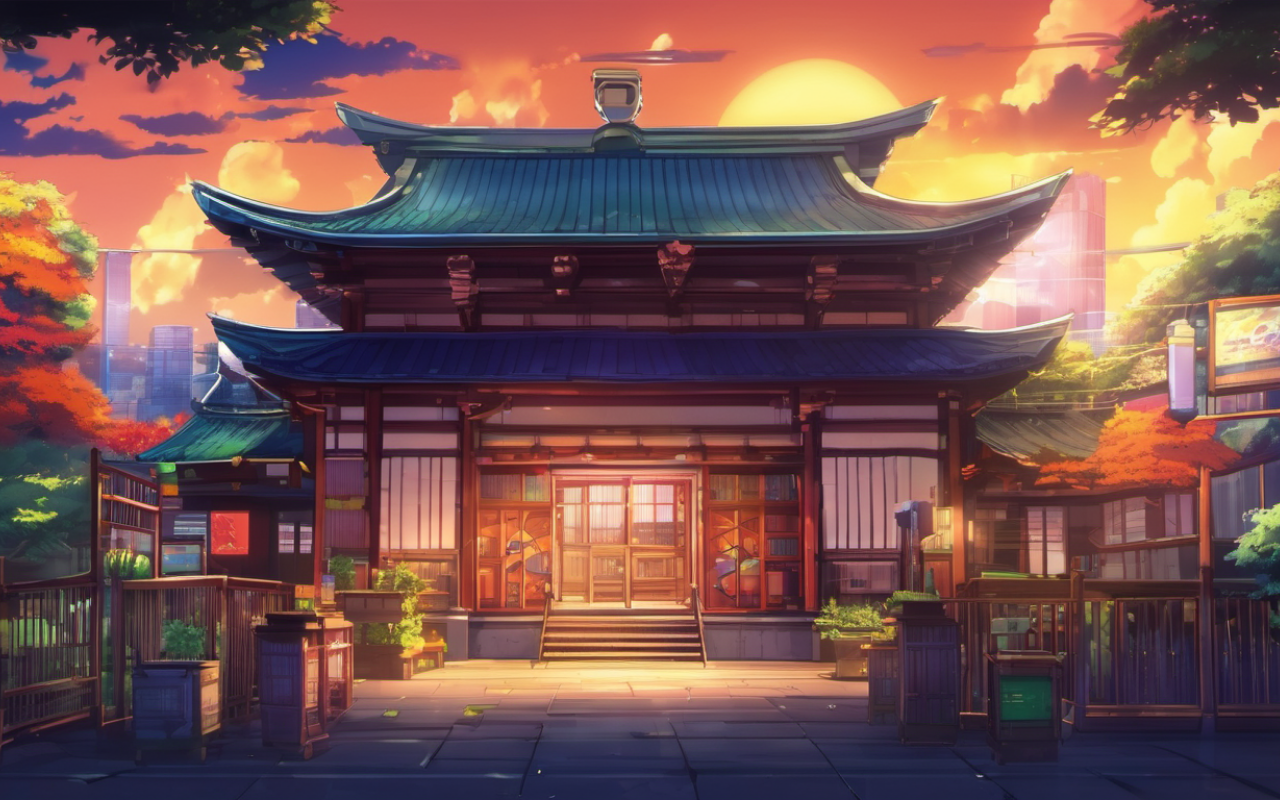
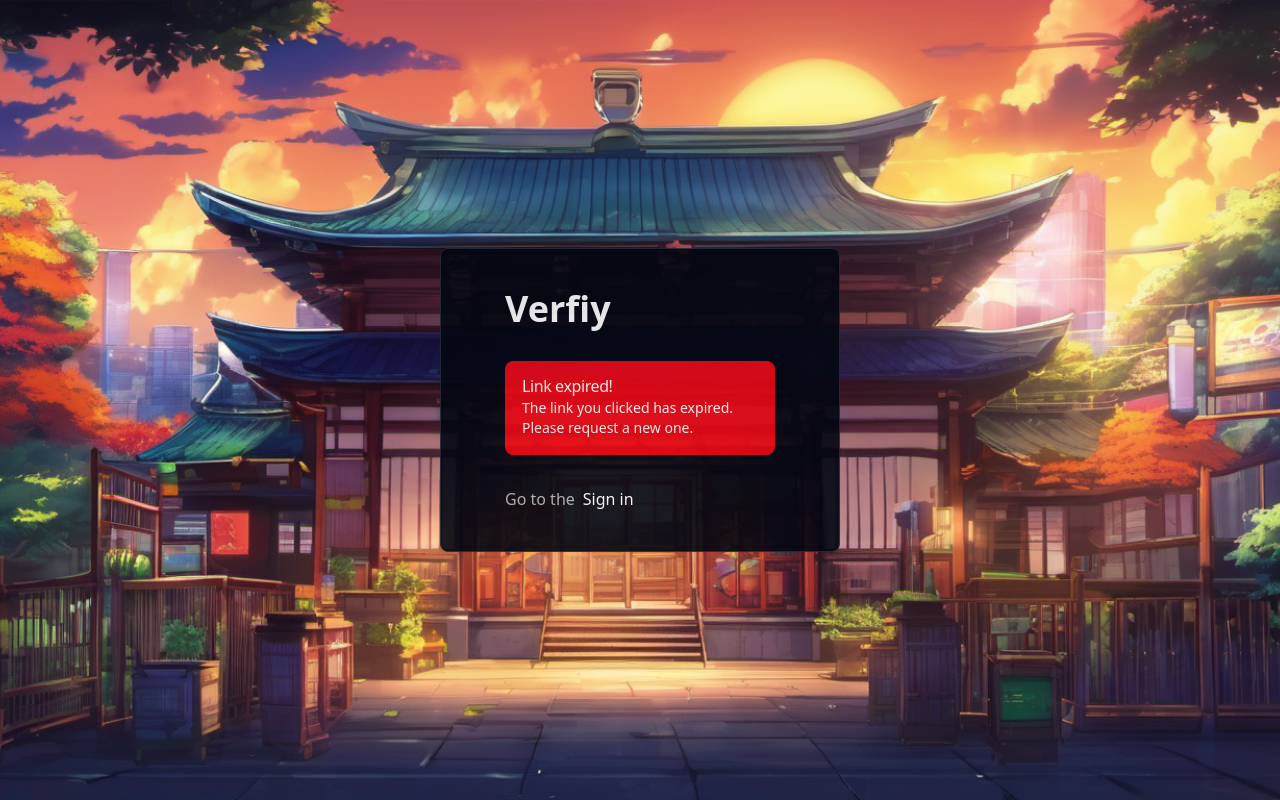
Before and after one commit to d-rubin/Videostore-Frontend, a Next.js app: page /verify in a window 1280 px wide. Before the commit this address had no page. Built offline with nearby package versions, Linux system fonts and the light colour scheme.

Commit message:
feat: implemented verification of newly registered user

```diff
--- /dev/null
+++ b/app/(auth)/verify/page.tsx
@@ -0,0 +1,35 @@
+import { Alert, AlertDescription, AlertTitle } from "@/components/ui/alert";
+import { Card } from "@/components/ui/card";
+import Link from "next/link";
+
+export default function VerifyPage({
+  searchParams,
+}: {
+  searchParams?: { success?: "true" | "false" };
+}) {
+  const errorTitle = "Link expired!";
+  const errorDescription =
+    "The link you clicked has expired. Please request a new one.";
+  const successTitle = "Verify successfull";
+  const successDescription =
+    "Your email has been verified. You can now sign in to your account.";
+
+  const isVerified = searchParams?.success === "true";
+  return (
+    <Card className="flex w-full flex-col gap-8 px-8 py-10 opacity-90 sm:w-[25rem] sm:px-16">
+      <>
+        <h1 className="text-4xl font-semibold">Verfiy</h1>
+        <Alert variant={isVerified ? "success" : "destructive"}>
+          <AlertTitle>{isVerified ? successTitle : errorTitle}</AlertTitle>
+          <AlertDescription>
+            {isVerified ? successDescription : errorDescription}
+          </AlertDescription>
+        </Alert>
+        <span className="flex w-fit flex-row gap-2">
+          <p className="opacity-70">Go to the </p>
+          <Link href="/login">Sign in</Link>
+        </span>
+      </>
+    </Card>
+  );
+}
--- a/app/globals.css
+++ b/app/globals.css
@@ -22,8 +22,7 @@
     --accent: 220 14.3% 95.9%;
     --accent-foreground: 220.9 39.3% 11%;
 
-    --destructive: 0 84.2% 60.2%;
-    --destructive-foreground: 210 20% 98%;
+    --destructive-foreground: 360, 66.42%, 80.64%;
 
     --border: 220 13% 91%;
     --input: 220 13% 91%;
--- a/components/ui/alert.tsx
+++ b/components/ui/alert.tsx
@@ -11,7 +11,7 @@ const alertVariants = cva(
         default: "bg-background text-foreground",
         success: "bg-success text-success-foreground",
         destructive:
-          "border-destructive/50 text-destructive dark:border-destructive [&>svg]:text-destructive",
+          "border-destructive bg-destructive text-destructive-foreground dark:border-destructive [&>svg]:text-destructive",
       },
     },
     defaultVariants: {
--- a/tailwind.config.ts
+++ b/tailwind.config.ts
@@ -37,7 +37,7 @@ const config = {
           foreground: "hsl(var(--secondary-foreground))",
         },
         destructive: {
-          DEFAULT: "hsl(var(--destructive))",
+          DEFAULT: "rgb(229 8 21)",
           foreground: "hsl(var(--destructive-foreground))",
         },
         muted: {
```
Also changed, not shown: middleware.ts (+15 -6 lines), 1 other file (tests, documents, lock files or other folders).
